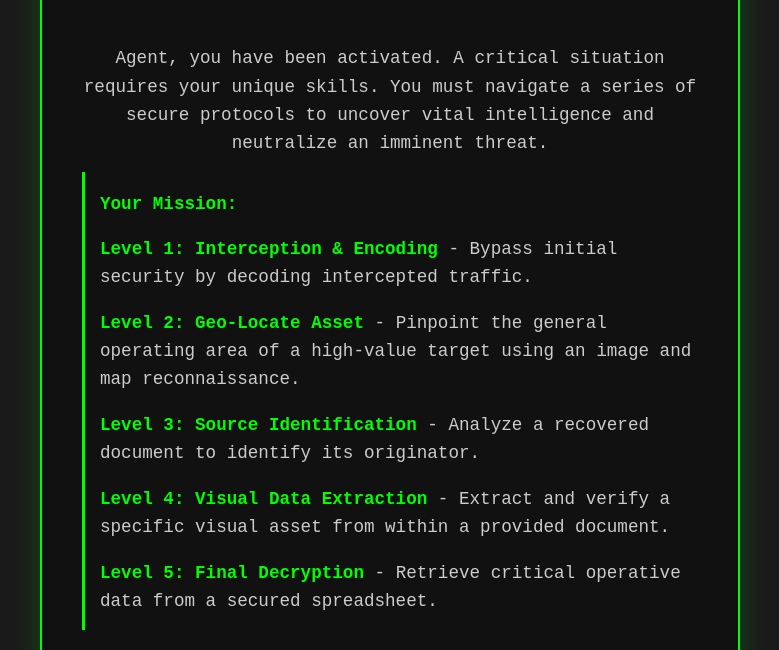
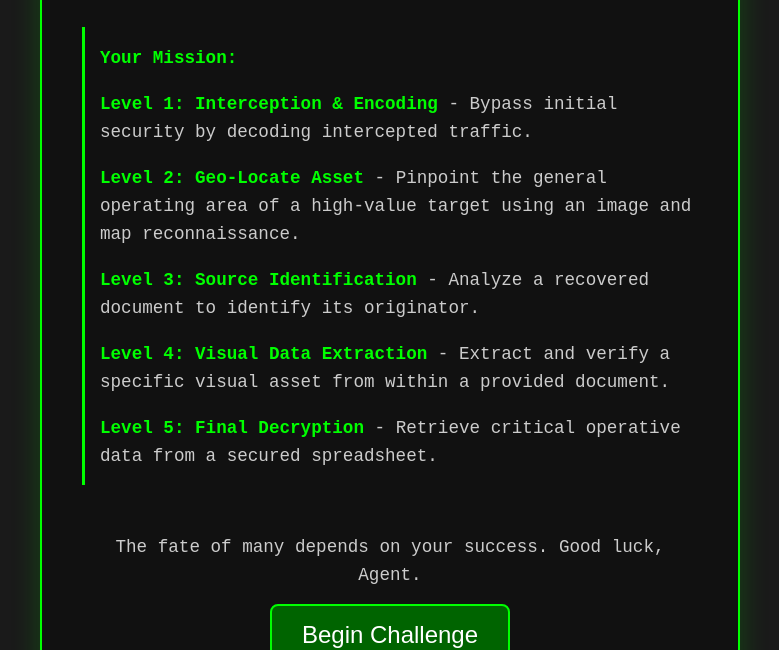
Before and after one commit to adamclement-exe/insider, a plain HTML site: page index.html in a window 1280 px wide. Shown: the part 162-812 px from the top of the page, without its empty margins (250-1029 px from the left). Drawn offline with nearby package versions, Linux system fonts and the light colour scheme.

Commit message:
Update index.html

```diff
--- a/index.html
+++ b/index.html
@@ -92,7 +92,6 @@
 <body>
     <div id="title-screen-content" class="screen-container">
         <h1 class="screen-title">Exeter College Taster Day - Insider Threats</h1>
-        <p>Agent, you have been activated. A critical situation requires your unique skills. You must navigate a series of secure protocols to uncover vital intelligence and neutralize an imminent threat.</p>
         <div class="mission-brief">
             <p><strong>Your Mission:</strong></p>
             <p><strong>Level 1: Interception & Encoding</strong> - Bypass initial security by decoding intercepted traffic.</p>
```
